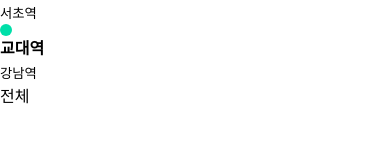
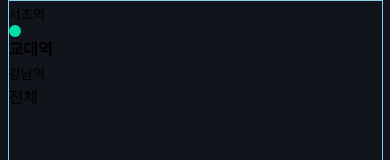
Before and after one commit to softeerbootcamp-3rd/softee5-mobil2team-FE, a website built with Vite: page index.html in a window 390 px wide. Shown: the top 160 px of the page. Built offline with nearby package versions, Linux system fonts and the light colour scheme.

Commit message:
design: add mobile view

```diff
--- a/SCSS/style.scss
+++ b/SCSS/style.scss
@@ -1,2 +1,13 @@
 @import "./reset.scss";
 @import "./variables.scss";
+
+html {
+  background-color: $gray_900;
+}
+
+.wagle {
+  width: 375px;
+  height: 100vh;
+  margin: 0 auto;
+  border: 1px solid skyblue;
+}
```
